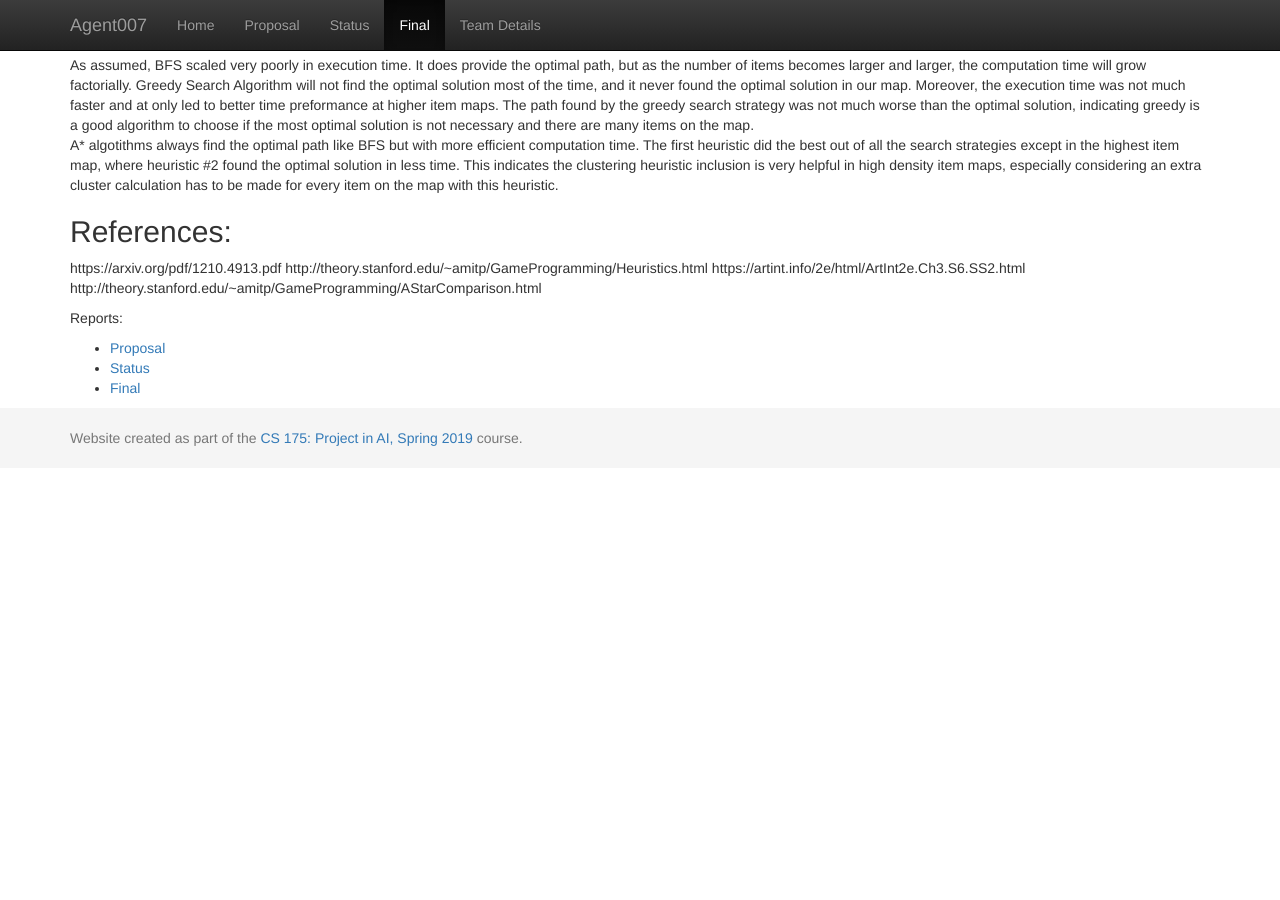
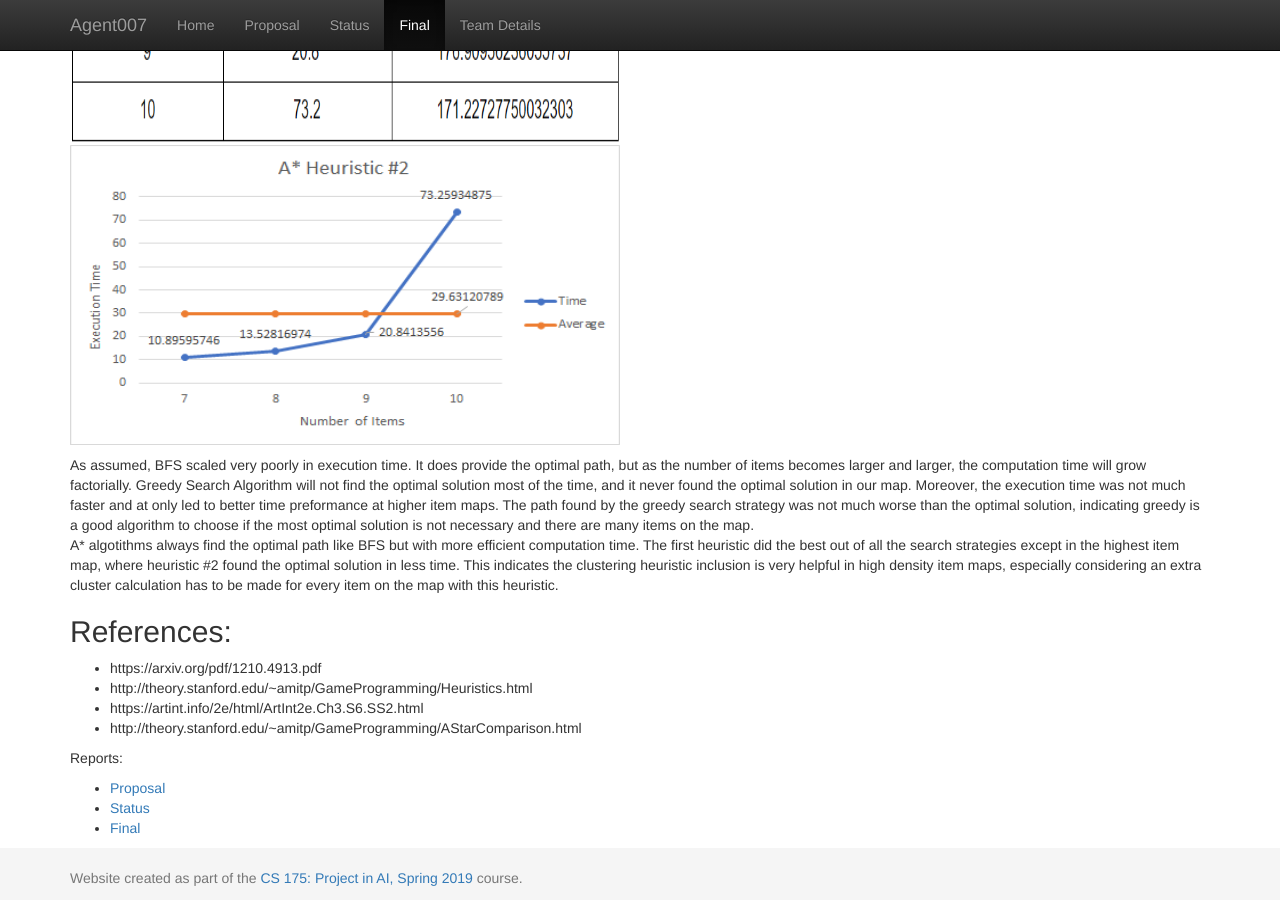
Before and after one commit to KumarHX/Agent007, a Jekyll site: the page built from docs/final.md, in a window 1280 px wide and 900 px high, scrolled down 4990 px. Built offline with Jekyll 4.4.1, drawn with Linux system fonts in a browser that asks for light colours; before the commit the page ends 5458 px from its top, so only the background shows below that.

Commit message:
Update final.md

```diff
--- a/docs/final.md
+++ b/docs/final.md
@@ -58,42 +58,42 @@
 **Breadth First Search:** <br>
 Breadth First Search Algorithm will always find the optimal path run with minimum distance travelled. However, the computation time is slow since it needs to calculate the distance of each possible item pickup combinations.
 <br>
-<a href="url"><img src="bfsChart.png" align="center" height="250" width="550" ></a>
+<a href="url"><img src="bfsChart.png" align="center" height="300" width="550" ></a>
 <br>
-<a href="url"><img src="BFS.png" align="center" height="250" width="550" ></a>
+<a href="url"><img src="BFS.png" align="center" height="300" width="550" ></a>
 <br><br>
 **Greedy Search:**
 Greedy Search Algorithm does not find the optimal path but the computation time is relatively fast when the map have more items. It does not calculate the distance for every potential path; instead, it return the shortest path based on the current agent position.
 <br>
-<a href="url"><img src="Greedychart.png" align="center" height="250" width="550" ></a>
+<a href="url"><img src="Greedychart.png" align="center" height="300" width="550" ></a>
 <br>
-<a href="url"><img src="Greedy.png" align="center" height="250" width="550" ></a>
+<a href="url"><img src="Greedy.png" align="center" height="300" width="550" ></a>
 <br><br>
 **A* Search:**
 A* Search Algorithm will always find the optimal path with a more efficient computation time. <br>
  - A* Heuristic #1 <br>
 The first heuristic calculate the lowest cost path at a given time rather than calculate all of the item pickup combinations at the start. Therefore, the computation time is slightly better than BFS.
 
-<a href="url"><img src="h1chart.png" align="center" height="250" width="550" ></a>
+<a href="url"><img src="h1chart.png" align="center" height="300" width="550" ></a>
 <br>
-<a href="url"><img src="H1.png" align="center" height="250" width="550" ></a>
+<a href="url"><img src="H1.png" align="center" height="300" width="550" ></a>
 <br>
  - A* Heuristic #2 <br>
 The second heuristic function calculate the cluster value of each item and add the minimum distance from the current item position to the next item. This may not prove the admissibility as the estimated cost may overpower the actual cost, but it still guarantees to provide the optimal path.
 
-<a href="url"><img src="h2chart.png" align="center" height="250" width="550" ></a>
+<a href="url"><img src="h2chart.png" align="center" height="300" width="550" ></a>
 <br>
-<a href="url"><img src="H2.png" align="center" height="250" width="550" ></a>
+<a href="url"><img src="H2.png" align="center" height="300" width="550" ></a>
 <br>
 
 As assumed, BFS scaled very poorly in execution time. It does provide the optimal path, but as the number of items becomes larger and larger, the computation time will grow factorially. Greedy Search Algorithm will not find the optimal solution most of the time, and it never found the optimal solution in our map. Moreover, the execution time was not much faster and at only led to better time preformance at higher item maps. The path found by the greedy search strategy was not much worse than the optimal solution, indicating greedy is a good algorithm to choose if the most optimal solution is not necessary and there are many items on the map.<br>
 A* algotithms always find the optimal path like BFS but with more efficient computation time. The first heuristic did the best out of all the search strategies except in the highest item map, where heuristic #2 found the optimal solution in less time. This indicates the clustering heuristic inclusion is very helpful in high density item maps, especially considering an extra cluster calculation has to be made for every item on the map with this heuristic.
 
 ## References:
-https://arxiv.org/pdf/1210.4913.pdf
-http://theory.stanford.edu/~amitp/GameProgramming/Heuristics.html
-https://artint.info/2e/html/ArtInt2e.Ch3.S6.SS2.html
-http://theory.stanford.edu/~amitp/GameProgramming/AStarComparison.html
+- https://arxiv.org/pdf/1210.4913.pdf
+- http://theory.stanford.edu/~amitp/GameProgramming/Heuristics.html
+- https://artint.info/2e/html/ArtInt2e.Ch3.S6.SS2.html
+- http://theory.stanford.edu/~amitp/GameProgramming/AStarComparison.html
 
 Reports:
 
```
